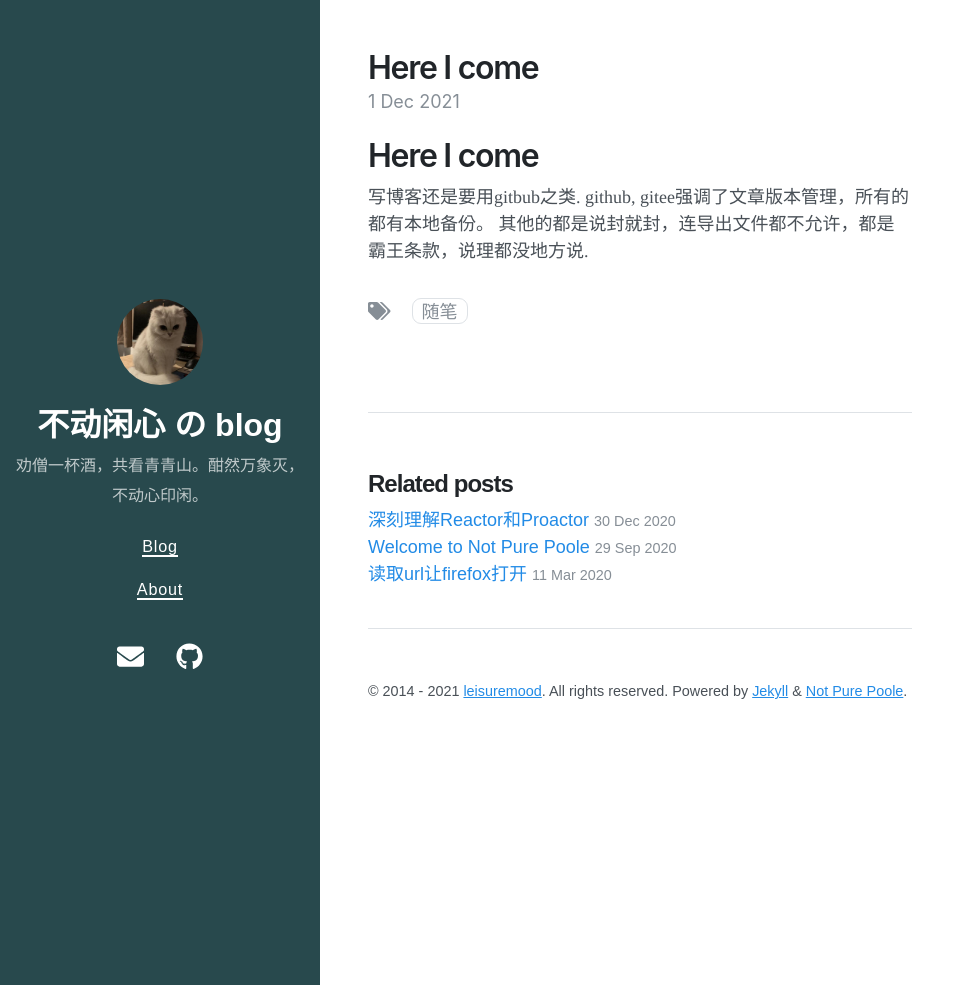
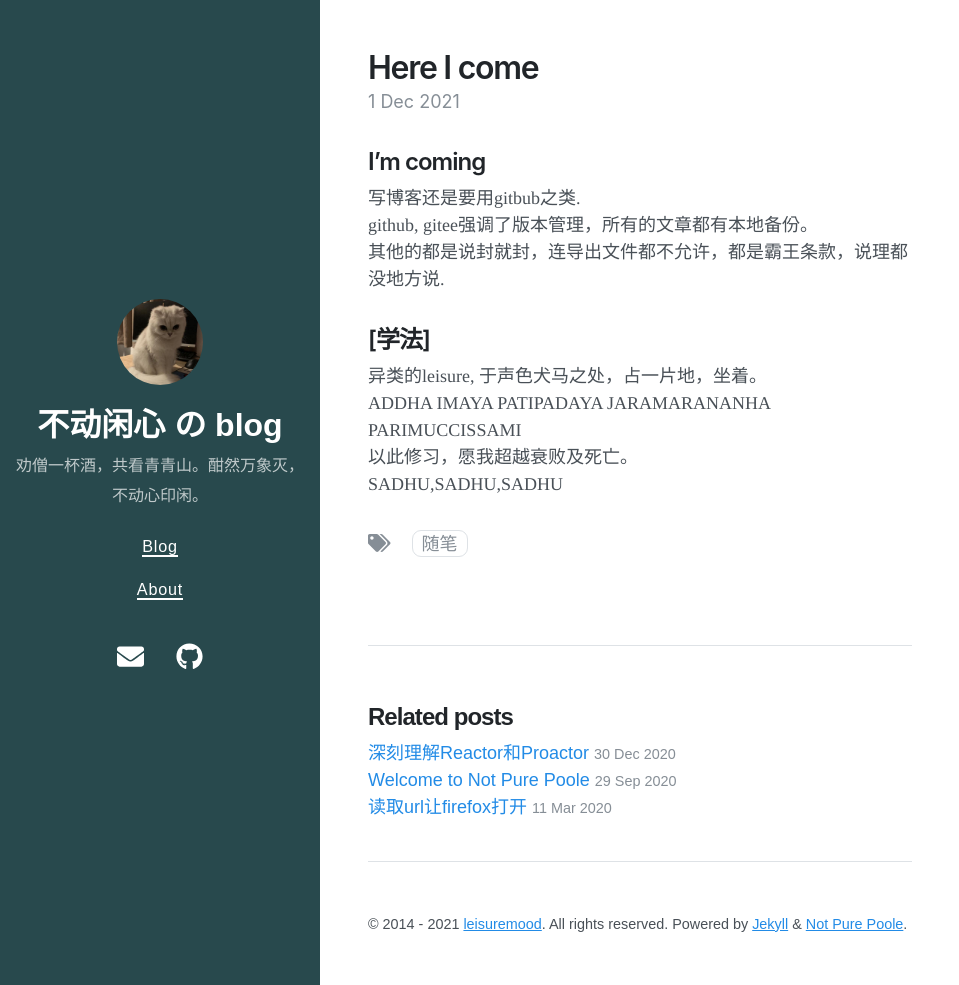
Before and after one commit to leisuremood/leisuremood.github.io, a Jekyll site: the page built from _posts/2021-12-01-comming.md, in a window 1280 px wide and 985 px high. Shown: the whole window, without its empty margins (0-959 px from the left). Built offline with Jekyll 4.4.1, drawn with Linux system fonts in a browser that asks for light colours; nearby versions of some CDN libraries.

Commit message:
change i come

```diff
--- a/_posts/2021-12-01-comming.md
+++ b/_posts/2021-12-01-comming.md
@@ -5,7 +5,16 @@ date:   2021-12-01
 tags:
       - 随笔
 ---
-# Here I come
 
-写博客还是要用gitbub之类. github, gitee强调了文章版本管理，所有的都有本地备份。
+## I'm coming
+
+写博客还是要用gitbub之类.\
+github, gitee强调了版本管理，所有的文章都有本地备份。\
 其他的都是说封就封，连导出文件都不允许，都是霸王条款，说理都没地方说.
+
+## [学法]
+
+异类的leisure, 于声色犬马之处，占一片地，坐着。\
+ADDHA IMAYA PATIPADAYA JARAMARANANHA PARIMUCCISSAMI\
+以此修习，愿我超越衰败及死亡。\
+SADHU,SADHU,SADHU
```
